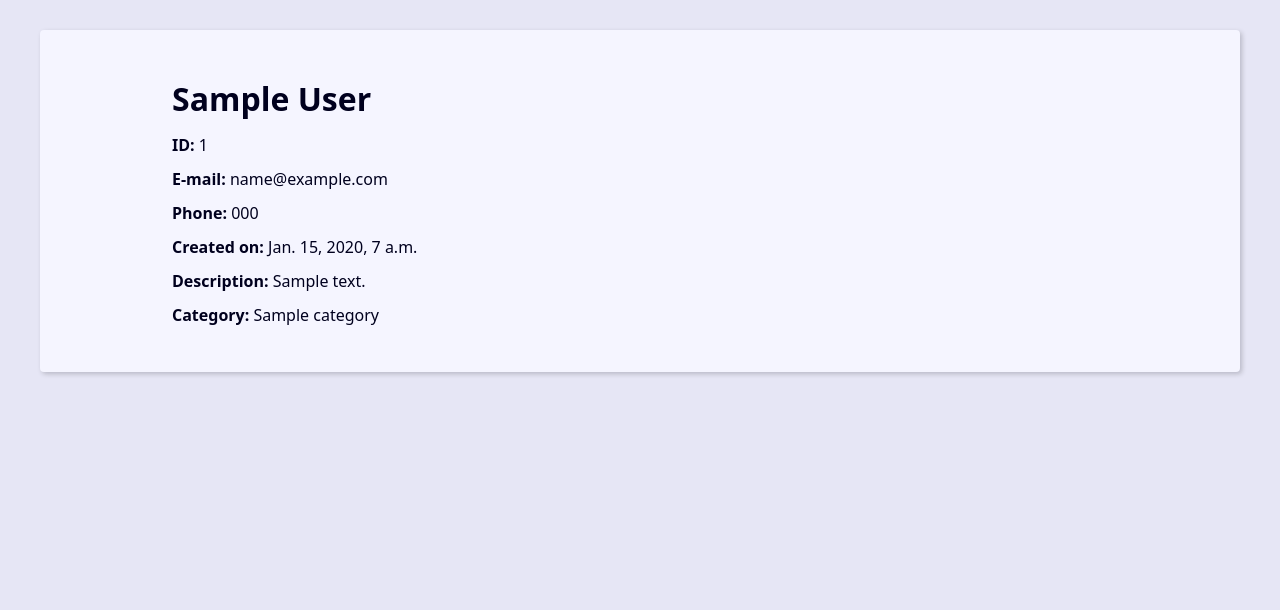
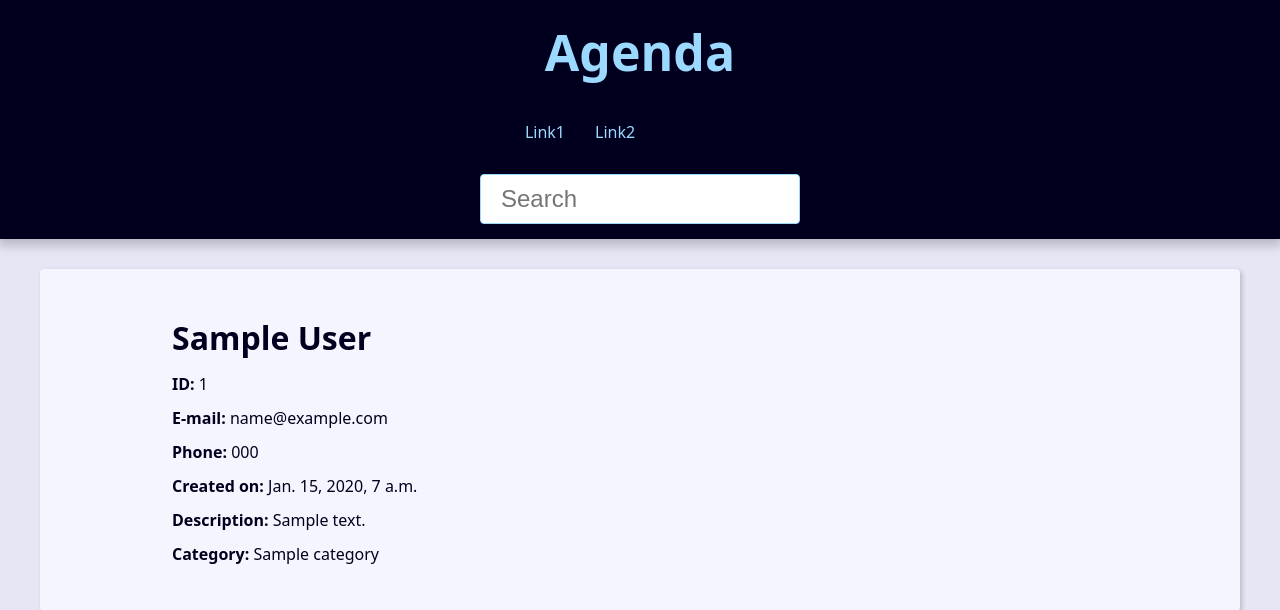
Before and after one commit to cesjul/agenda_project_with_django, a Django app: page /1/ in a window 1280 px wide. Shown: the top 610 px of the page. Run offline with Django 5.2, Linux system fonts and the light colour scheme; tables that the repository leaves empty hold one stand-in row (values such as "Sample post").

Commit message:
Implementing header on contacts

```diff
--- a/base_templates/global/base.html
+++ b/base_templates/global/base.html
@@ -1,12 +1,10 @@
-{% load static %}<!DOCTYPE html>
+<!DOCTYPE html>
 <html lang="en">
 <head>
-    <meta charset="UTF-8">
-    <meta name="viewport" content="width=device-width, initial-scale=1.0">
-    <title>Document</title>
-    <link rel="stylesheet" href="{% static "global/css/styles.css" %}">
+    {% include "global/partials/_head.html" %}
 </head>
 <body>
+    {% include "global/partials/_header.html" %}
     <main class="content">
         {% block content %}{% endblock content %}
     </main>
--- /dev/null
+++ b/base_templates/global/partials/_head.html
@@ -0,0 +1,5 @@
+{% load static %}
+<meta charset="UTF-8">
+<meta name="viewport" content="width=device-width, initial-scale=1.0">
+<title>{{site_title}} Agenda</title>
+<link rel="stylesheet" href="{% static "global/css/styles.css" %}">
--- /dev/null
+++ b/base_templates/global/partials/_header.html
@@ -0,0 +1,40 @@
+<header class="header">
+    <h1 class="header-heading">
+        <a href="{% url "contact:index" %}" class="header-link">
+            Agenda
+        </a>
+    </h1>
+    <nav class="menu">
+        <ul class="menu-list">
+            <li class="menu-item">
+                <a href="" class="menu-link">
+                    Link1
+                </a></li>
+            <li class="menu-item">
+                <a href="" class="menu-link">
+                    Link2
+                </a></li>
+            <li class="menu-item">
+                <a href="" class="menu-link">
+
+                </a></li>
+            <li class="menu-item">
+                <a href="" class="menu-link">
+
+                </a></li>
+            <li class="menu-item">
+                <a href="" class="menu-link">
+
+                </a></li>
+            <li class="menu-item">
+                <a href="" class="menu-link">
+
+                </a></li>
+        </ul>
+    </nav>
+    <div class="search">
+        <form action="" method="get">
+            <input type="search" class="search-input" placeholder="Search" id="search" name="q">
+        </form>
+    </div>
+</header>
--- a/contact/templates/contact/contact.html
+++ b/contact/templates/contact/contact.html
@@ -1,4 +1,5 @@
 {% extends "global/base.html" %}
+
 
 {% block content %}
     <div class="single-contact">
--- a/contact/views/contact_views.py
+++ b/contact/views/contact_views.py
@@ -4,7 +4,10 @@ from django.http import Http404
 
 def index(request):
     contact = Contact.objects.filter(show=True).order_by('-id')
-    context = {'contacts': contact,}
+    contacts_title = 'Contacts |'
+    context = {'contacts': contact,
+               'site_title': contacts_title,
+               }
 
     return render(
         request,
@@ -17,10 +20,14 @@ def contact(request, contact_id):
     single_contact = get_object_or_404(Contact.objects.
                                        filter(pk=contact_id, show=True))
 
+    contact_title = f'{single_contact.first_name} {single_contact.last_name} | '
+
     if single_contact is None:
         raise Http404('Unable to find contact')
 
-    context = {'contact': single_contact,}
+    context = {'contact': single_contact,
+                'site_title':  contact_title,
+            }
 
     return render(
         request,
```
Also changed, not shown: base_static/global/icon/favicon.ico (added).
